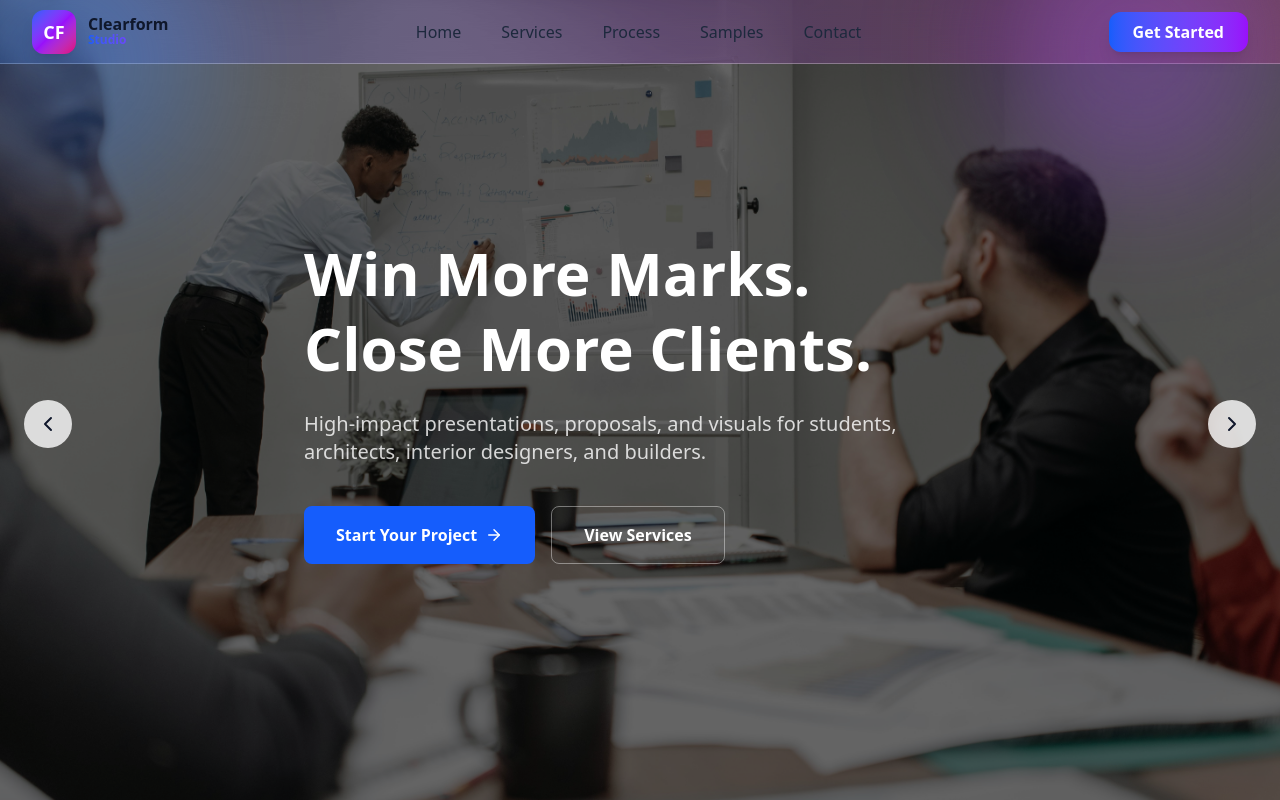
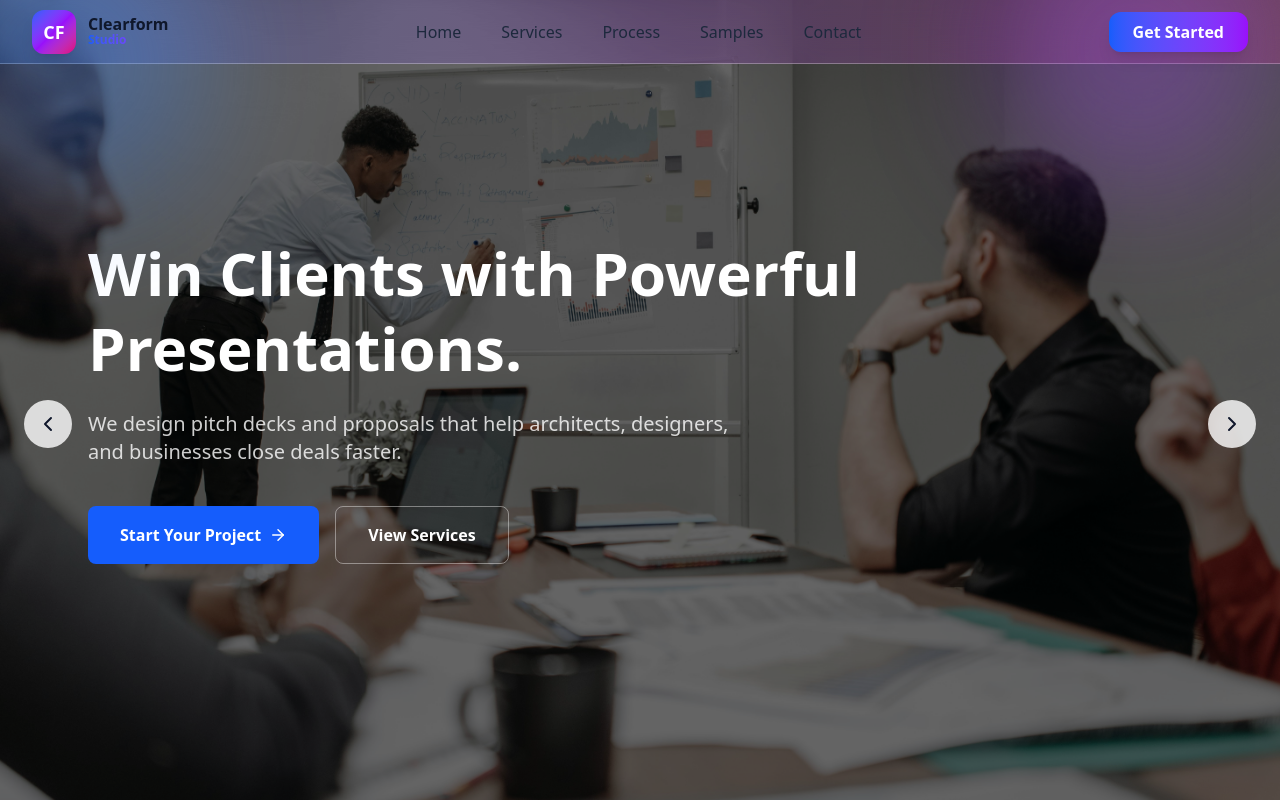
Before and after one commit to Ritik3615/clearformstudio, a React (Vite) app: page / in a window 1280 px wide. Shown: the top 800 px of the page. Built offline with nearby package versions, Linux system fonts and the light colour scheme.

Commit message:
Revise heading and description on HomePage
Updated the heading and paragraph text to better reflect the service offered.

```diff
--- a/src/pages/HomePage.jsx
+++ b/src/pages/HomePage.jsx
@@ -52,12 +52,11 @@ export default function HomePage() {
         <div className="relative z-10 h-full flex items-center">
           <div className="max-w-6xl mx-auto px-6">
             <h1 className="text-4xl md:text-6xl font-extrabold text-white leading-tight mb-6">
-              Win More Marks. <br /> Close More Clients.
+              Win Clients with Powerful Presentations.
             </h1>
 
             <p className="text-xl text-white/80 max-w-2xl mb-10">
-              High-impact presentations, proposals, and visuals for students,
-              architects, interior designers, and builders.
+              We design pitch decks and proposals that help architects, designers, and businesses close deals faster.
             </p>
 
             <div className="flex gap-4">
```
